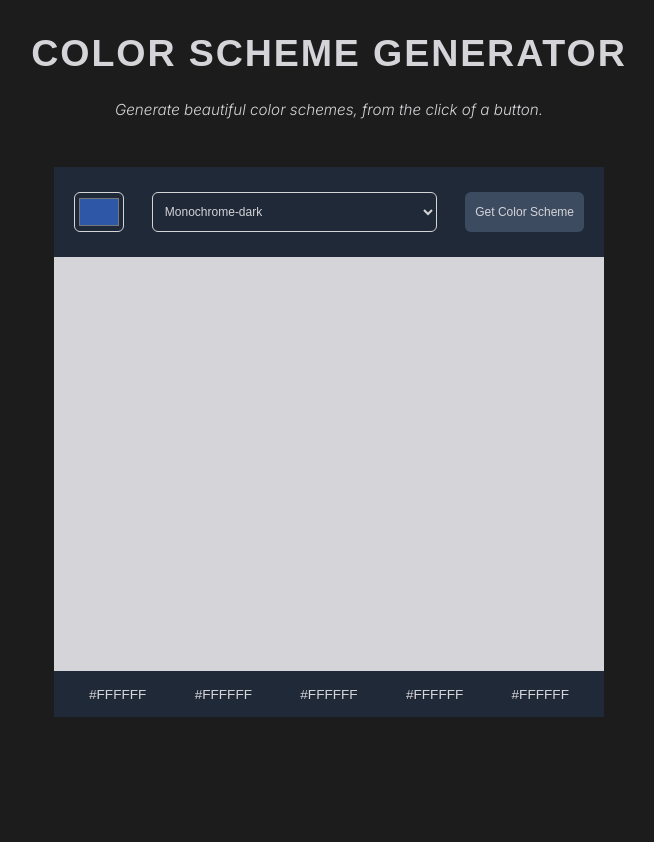
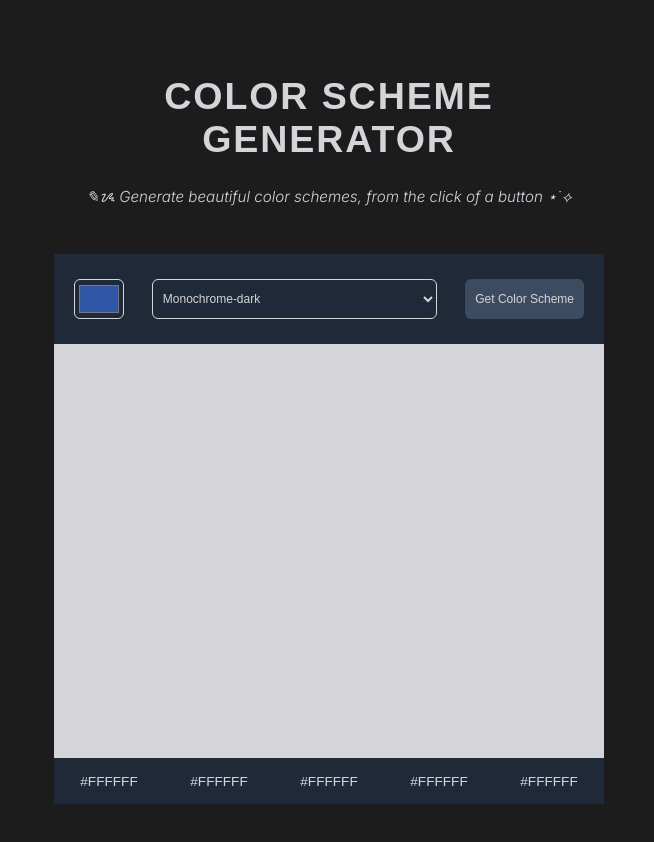
Before and after one commit to nnolmos1/color-scheme-generator, a website built with Vite: page index.html in a window 1280 px wide. Shown: the whole page, without its empty margins (311-965 px from the left). Before the commit the page ends 800 px from the top, so only its background shows below. Built offline with nearby package versions, Linux system fonts and the light colour scheme; a web font is replaced by a local one.

Commit message:
Update html, css, js

```diff
--- a/index.css
+++ b/index.css
@@ -10,6 +10,7 @@ h1 {
     text-align: center;
     text-transform: uppercase;
     font-size: 2.35rem;
+    margin-top: 2em;
     letter-spacing: 0.05em;
     font-family: "Google Sans Code", sans-serif;
 }
@@ -24,8 +25,9 @@ h2{
 }
 
 .text-container {
-    margin-top: 2em;
-    margin-bottom: 2em;
+    margin: 2em auto;
+    max-width: 550px;
+    width: 80%;
 }
 
 .container {
@@ -36,7 +38,7 @@ h2{
     background-color: #1F2937;
 
     margin: 0 auto;
-    margin-top: 3em;
+    margin: 3em auto;
 }
 
 .top-section {
@@ -52,7 +54,7 @@ h2{
 #scheme-options {
     display: flex;
     width: 56%;
-    padding: 0 8px;
+    padding: 0 0.5em;
 }
 
 #color-picker, #scheme-options, #get-scheme-btn {
@@ -92,9 +94,13 @@ h2{
     color: #D5D4D8;
     display: flex;
     flex-direction: row;
-    justify-content: space-between;
     align-items: center;
-    padding: 0 35px;
+}
+
+.color-code {
+    width: 110px;
+    text-align: center;
+    margin: 0;
 }
 
 .color-box {
--- a/index.html
+++ b/index.html
@@ -16,7 +16,7 @@
     <body>
         <div class="text-container">
         <h1> Color Scheme Generator </h1>
-        <h2> Generate beautiful color schemes, from the click of a button.</h2>
+        <h2> ✎ᝰ Generate beautiful color schemes, from the click of a button ⋆˙⟡</h2>
         </div>
         <div class="container">
 
--- a/index.js
+++ b/index.js
@@ -19,6 +19,17 @@ getSchemeBtn.addEventListener("click", function(){
                 const hexValue = data.colors[index].hex.value;
                 box.style.backgroundColor = hexValue;
                 colorCodes[index].textContent = hexValue;
+
+                //Copy to clipboard functionality
+                box.addEventListener("click", function() {
+                    navigator.clipboard.writeText(hexValue)
+                        .then(() => {
+                            alert(`Copied ${hexValue} to clipboard!`);
+                        })
+                        .catch(err => {
+                            console.error('Failed to copy: ', err);
+                        });
+                })
             })
         })
 })
```
